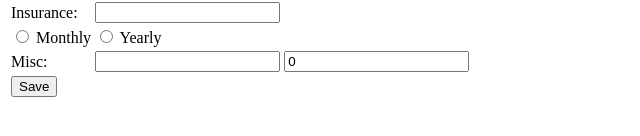
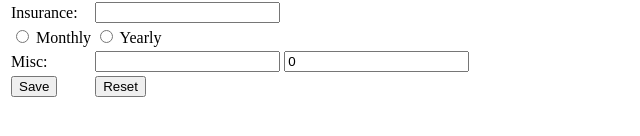
Before and after one commit to lynnameenrollins/MARS_HTML, a plain HTML site: page HTML_assignment1.html in a window 1280 px wide. Shown: the part 168-304 px from the top of the page, without its empty margins (0-640 px from the left). Drawn offline with Linux system fonts and the light colour scheme.

Commit message:
Added reset button

```diff
--- a/HTML_assignment1.html
+++ b/HTML_assignment1.html
@@ -47,7 +47,8 @@
     <td><input type="number" id="misc" name="misc" min="0" value="0" ></td>
     </tr>
 
-    <tr><td><input type="submit" value="Save"></td></tr>
+    <tr><td><input type="submit" value="Save"></td>
+    <td><input type="reset" value= "Reset"></td></tr>
 
 
     </table>
```
